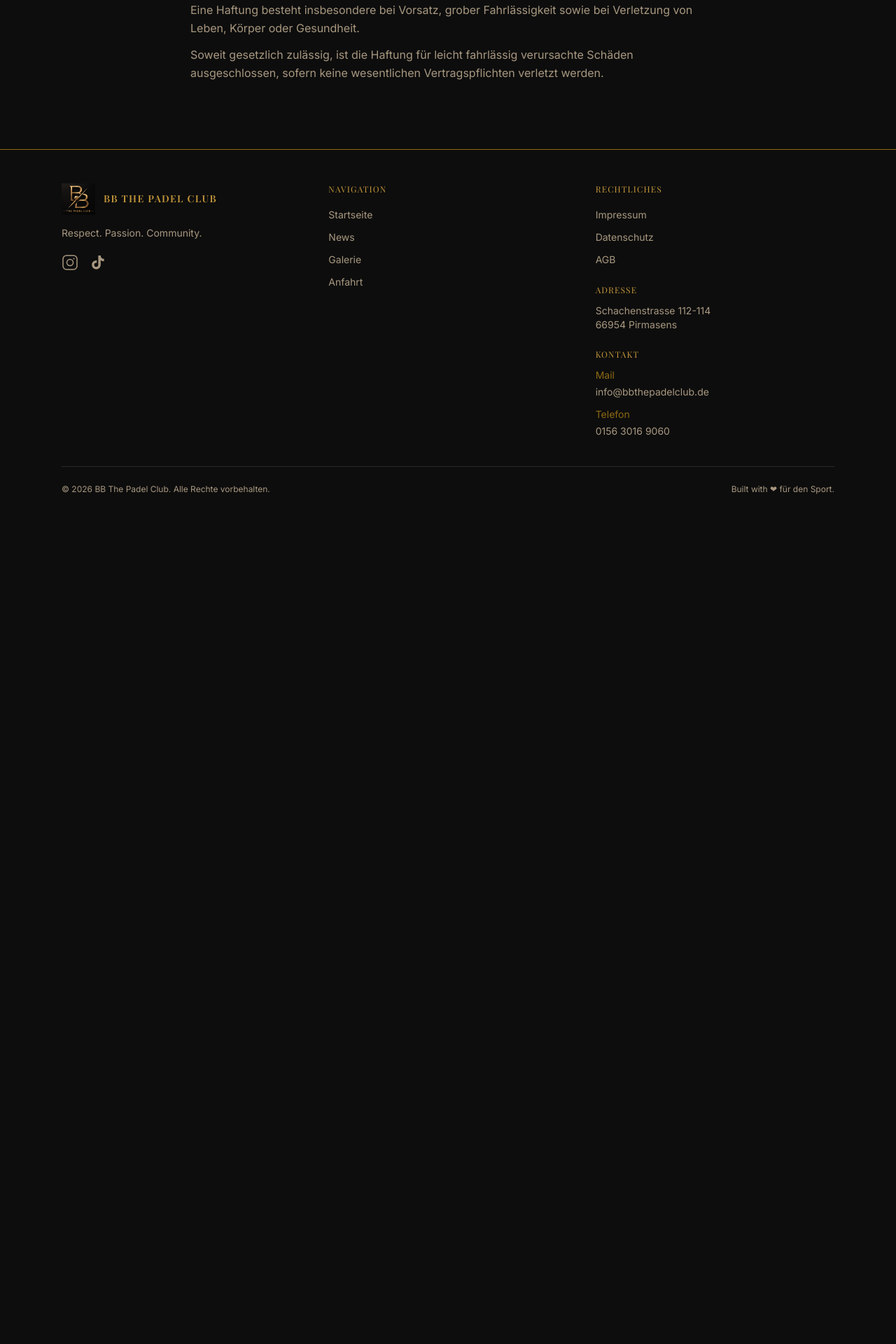
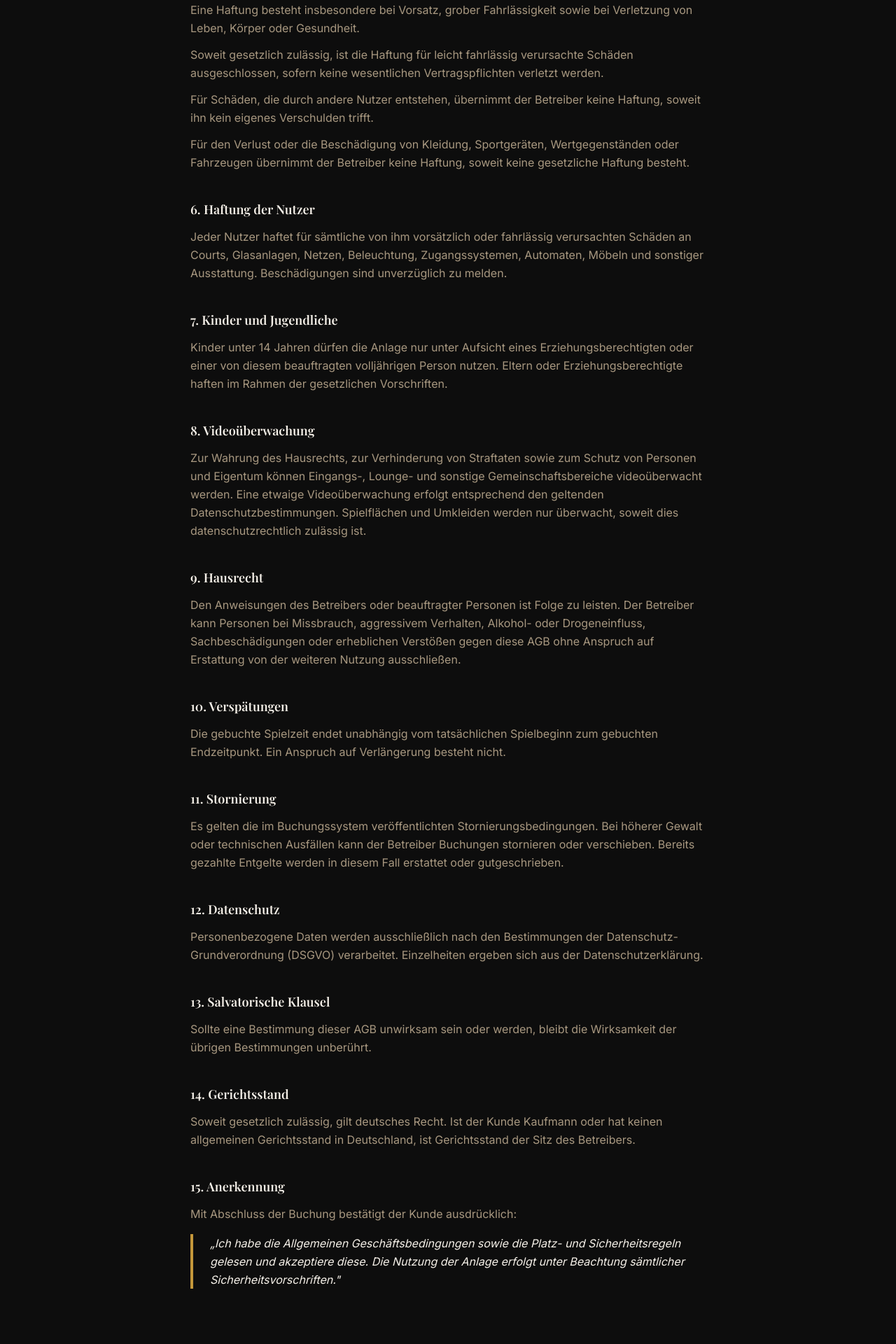
Before and after one commit to BjoernBoba/bb-the-padel-club-website, a Next.js app: page /agb in a window 1280 px wide. Shown: the part 1260-3180 px from the top of the page at 70% size. Before the commit the page ends 2015 px from the top, so only its background shows below. Built offline with nearby package versions, Linux system fonts and the light colour scheme; a web font is replaced by a local one.

Commit message:
AGB: Abschnitte 6-15 ergänzt

```diff
--- a/src/app/agb/page.tsx
+++ b/src/app/agb/page.tsx
@@ -90,6 +90,129 @@ export default function AgbPage() {
               Soweit gesetzlich zulässig, ist die Haftung für leicht fahrlässig verursachte Schäden
               ausgeschlossen, sofern keine wesentlichen Vertragspflichten verletzt werden.
             </p>
+            <p className="mt-3">
+              Für Schäden, die durch andere Nutzer entstehen, übernimmt der Betreiber keine Haftung,
+              soweit ihn kein eigenes Verschulden trifft.
+            </p>
+            <p className="mt-3">
+              Für den Verlust oder die Beschädigung von Kleidung, Sportgeräten, Wertgegenständen
+              oder Fahrzeugen übernimmt der Betreiber keine Haftung, soweit keine gesetzliche Haftung besteht.
+            </p>
+          </section>
+
+          <section>
+            <h2 className="text-lg font-semibold mb-3" style={{ color: "var(--text)" }}>
+              6. Haftung der Nutzer
+            </h2>
+            <p>
+              Jeder Nutzer haftet für sämtliche von ihm vorsätzlich oder fahrlässig verursachten Schäden
+              an Courts, Glasanlagen, Netzen, Beleuchtung, Zugangssystemen, Automaten, Möbeln und sonstiger
+              Ausstattung. Beschädigungen sind unverzüglich zu melden.
+            </p>
+          </section>
+
+          <section>
+            <h2 className="text-lg font-semibold mb-3" style={{ color: "var(--text)" }}>
+              7. Kinder und Jugendliche
+            </h2>
+            <p>
+              Kinder unter 14 Jahren dürfen die Anlage nur unter Aufsicht eines Erziehungsberechtigten
+              oder einer von diesem beauftragten volljährigen Person nutzen. Eltern oder
+              Erziehungsberechtigte haften im Rahmen der gesetzlichen Vorschriften.
+            </p>
+          </section>
+
+          <section>
+            <h2 className="text-lg font-semibold mb-3" style={{ color: "var(--text)" }}>
+              8. Videoüberwachung
+            </h2>
+            <p>
+              Zur Wahrung des Hausrechts, zur Verhinderung von Straftaten sowie zum Schutz von Personen
+              und Eigentum können Eingangs-, Lounge- und sonstige Gemeinschaftsbereiche videoüberwacht werden.
+              Eine etwaige Videoüberwachung erfolgt entsprechend den geltenden Datenschutzbestimmungen.
+              Spielflächen und Umkleiden werden nur überwacht, soweit dies datenschutzrechtlich zulässig ist.
+            </p>
+          </section>
+
+          <section>
+            <h2 className="text-lg font-semibold mb-3" style={{ color: "var(--text)" }}>
+              9. Hausrecht
+            </h2>
+            <p>
+              Den Anweisungen des Betreibers oder beauftragter Personen ist Folge zu leisten. Der Betreiber
+              kann Personen bei Missbrauch, aggressivem Verhalten, Alkohol- oder Drogeneinfluss,
+              Sachbeschädigungen oder erheblichen Verstößen gegen diese AGB ohne Anspruch auf Erstattung
+              von der weiteren Nutzung ausschließen.
+            </p>
+          </section>
+
+          <section>
+            <h2 className="text-lg font-semibold mb-3" style={{ color: "var(--text)" }}>
+              10. Verspätungen
+            </h2>
+            <p>
+              Die gebuchte Spielzeit endet unabhängig vom tatsächlichen Spielbeginn zum gebuchten
+              Endzeitpunkt. Ein Anspruch auf Verlängerung besteht nicht.
+            </p>
+          </section>
+
+          <section>
+            <h2 className="text-lg font-semibold mb-3" style={{ color: "var(--text)" }}>
+              11. Stornierung
+            </h2>
+            <p>
+              Es gelten die im Buchungssystem veröffentlichten Stornierungsbedingungen. Bei höherer
+              Gewalt oder technischen Ausfällen kann der Betreiber Buchungen stornieren oder verschieben.
+              Bereits gezahlte Entgelte werden in diesem Fall erstattet oder gutgeschrieben.
+            </p>
+          </section>
+
+          <section>
+            <h2 className="text-lg font-semibold mb-3" style={{ color: "var(--text)" }}>
+              12. Datenschutz
+            </h2>
+            <p>
+              Personenbezogene Daten werden ausschließlich nach den Bestimmungen der
+              Datenschutz-Grundverordnung (DSGVO) verarbeitet. Einzelheiten ergeben sich aus der
+              Datenschutzerklärung.
+            </p>
+          </section>
+
+          <section>
+            <h2 className="text-lg font-semibold mb-3" style={{ color: "var(--text)" }}>
+              13. Salvatorische Klausel
+            </h2>
+            <p>
+              Sollte eine Bestimmung dieser AGB unwirksam sein oder werden, bleibt die Wirksamkeit
+              der übrigen Bestimmungen unberührt.
+            </p>
+          </section>
+
+          <section>
+            <h2 className="text-lg font-semibold mb-3" style={{ color: "var(--text)" }}>
+              14. Gerichtsstand
+            </h2>
+            <p>
+              Soweit gesetzlich zulässig, gilt deutsches Recht. Ist der Kunde Kaufmann oder hat keinen
+              allgemeinen Gerichtsstand in Deutschland, ist Gerichtsstand der Sitz des Betreibers.
+            </p>
+          </section>
+
+          <section>
+            <h2 className="text-lg font-semibold mb-3" style={{ color: "var(--text)" }}>
+              15. Anerkennung
+            </h2>
+            <p className="mb-4">
+              Mit Abschluss der Buchung bestätigt der Kunde ausdrücklich:
+            </p>
+            <blockquote
+              className="border-l-4 pl-6 italic"
+              style={{ borderColor: "var(--gold)", color: "var(--text)" }}
+            >
+              „Ich habe die Allgemeinen Geschäftsbedingungen sowie die Platz- und Sicherheitsregeln
+              gelesen und akzeptiere diese. Die Nutzung der Anlage erfolgt unter Beachtung sämtlicher
+              Sicherheitsvorschriften."
+            </blockquote>
           </section>
         </div>
       </div>
```
